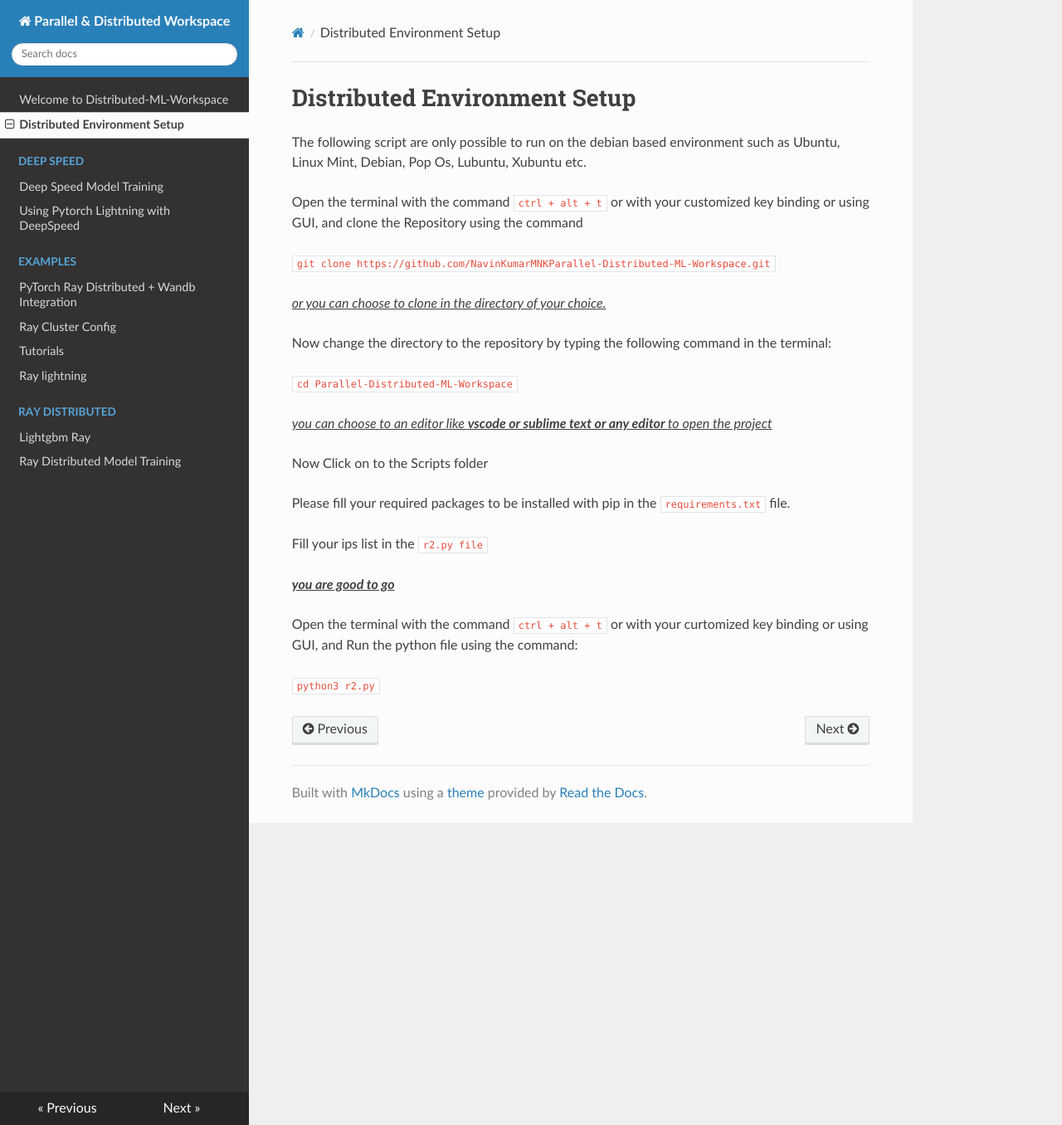
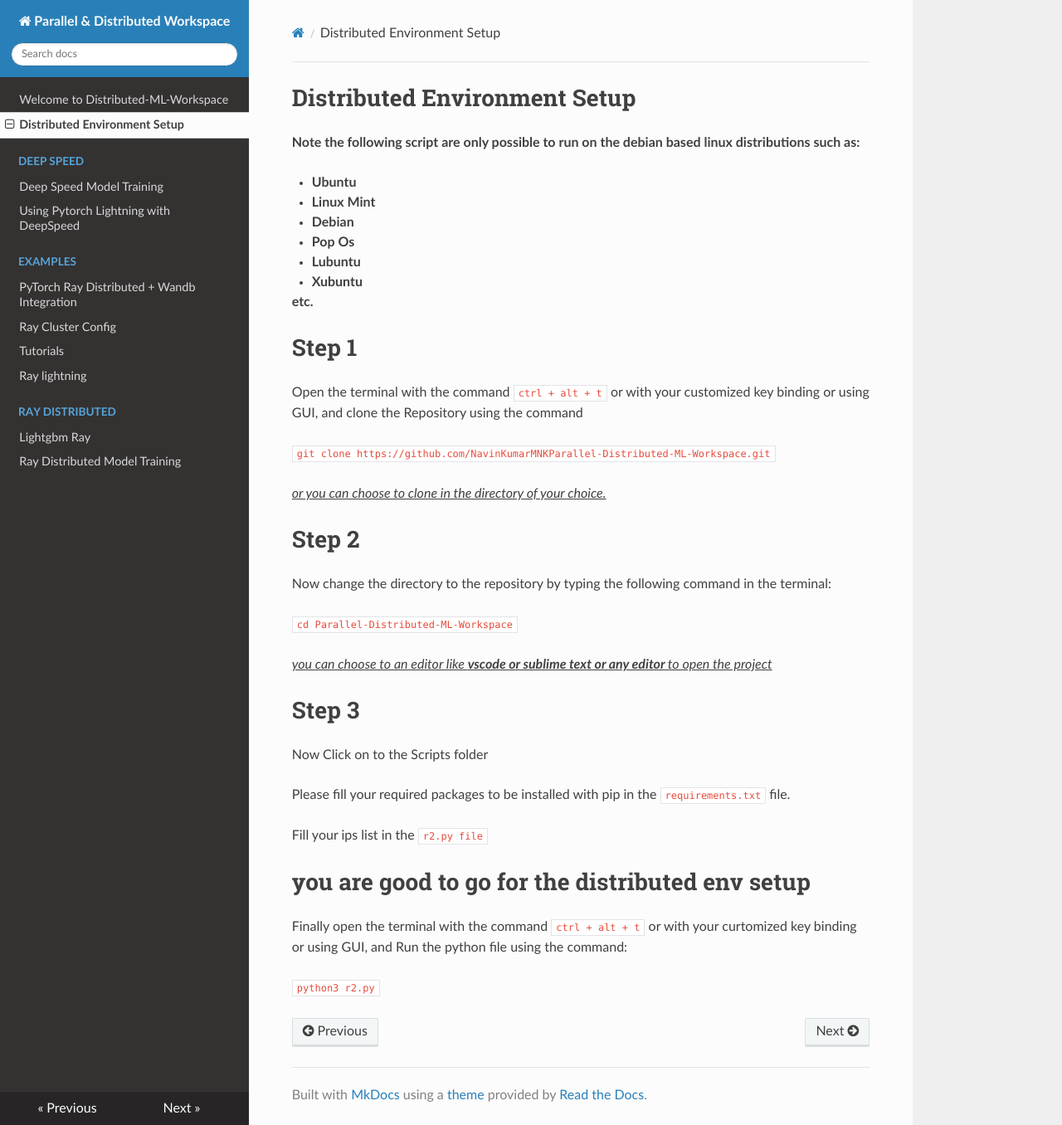
Before and after one commit to NavinKumarMNK/Parallel-Distributed-ML-Workspace, an MkDocs documentation site: the page built from docs/denv_setup.md, in a window 1280 px wide and 1356 px high. Shown: the whole window at 83% size. Built offline with MkDocs 1.6.1, drawn with Linux system fonts in a browser that asks for light colours; nearby versions of some CDN libraries.

Commit message:
made changes to the denv_setup md file

```diff
--- a/docs/denv_setup.md
+++ b/docs/denv_setup.md
@@ -1,8 +1,18 @@
 Distributed Environment Setup
 =========================
 
-The following script are only possible to run on the debian based environment such as Ubuntu, Linux Mint, Debian, Pop Os, Lubuntu, Xubuntu etc.
+<b>Note the following script are only possible to run on the debian based linux distributions such as:
+<ul>
+ <li>Ubuntu</li>
+ <li> Linux Mint</li>
+ <li>Debian</li>
+ <li>Pop Os</li>
+ <li>Lubuntu</li>
+ <li>Xubuntu</li>
+ etc.
+</ul></b>
 
+# Step 1
 Open the terminal with the command
 `ctrl + alt + t` or with your customized key binding or using GUI, and
 clone the Repository using the command
@@ -11,21 +21,23 @@ clone the Repository using the command
 
 <u><i>or you can choose to clone in the directory of your choice.</u></i>
 
+# Step 2
 Now change the directory to the repository by typing the following command in the terminal:
 
 `cd Parallel-Distributed-ML-Workspace`
 
 <u><i>you can choose to an editor like <span><b>vscode or sublime text or any editor </b></span>to open the project</u></i>
 
+# Step 3
 Now Click on to the Scripts folder
 
 Please fill your required packages to be installed with pip in the `requirements.txt` file.
 
 Fill your ips list in the `r2.py file`
 
-<b><u><i>you are good to go</i></u></b>
+# you are good to go for the distributed env setup
 
-Open the terminal with the command
+Finally open the terminal with the command
 `ctrl + alt + t` or with your curtomized key binding or using GUI, and Run the python file using the command:
 
 `python3 r2.py`
```
